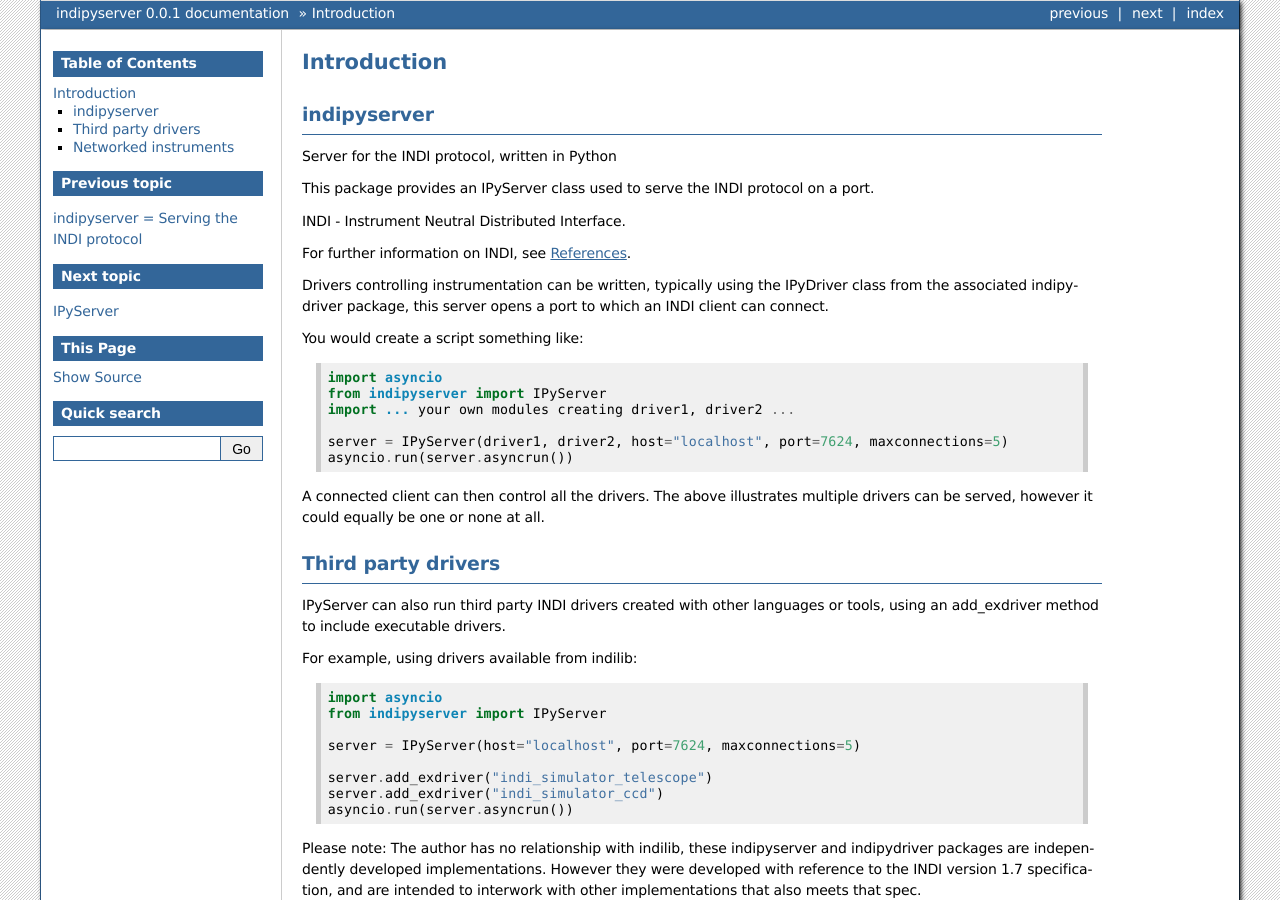
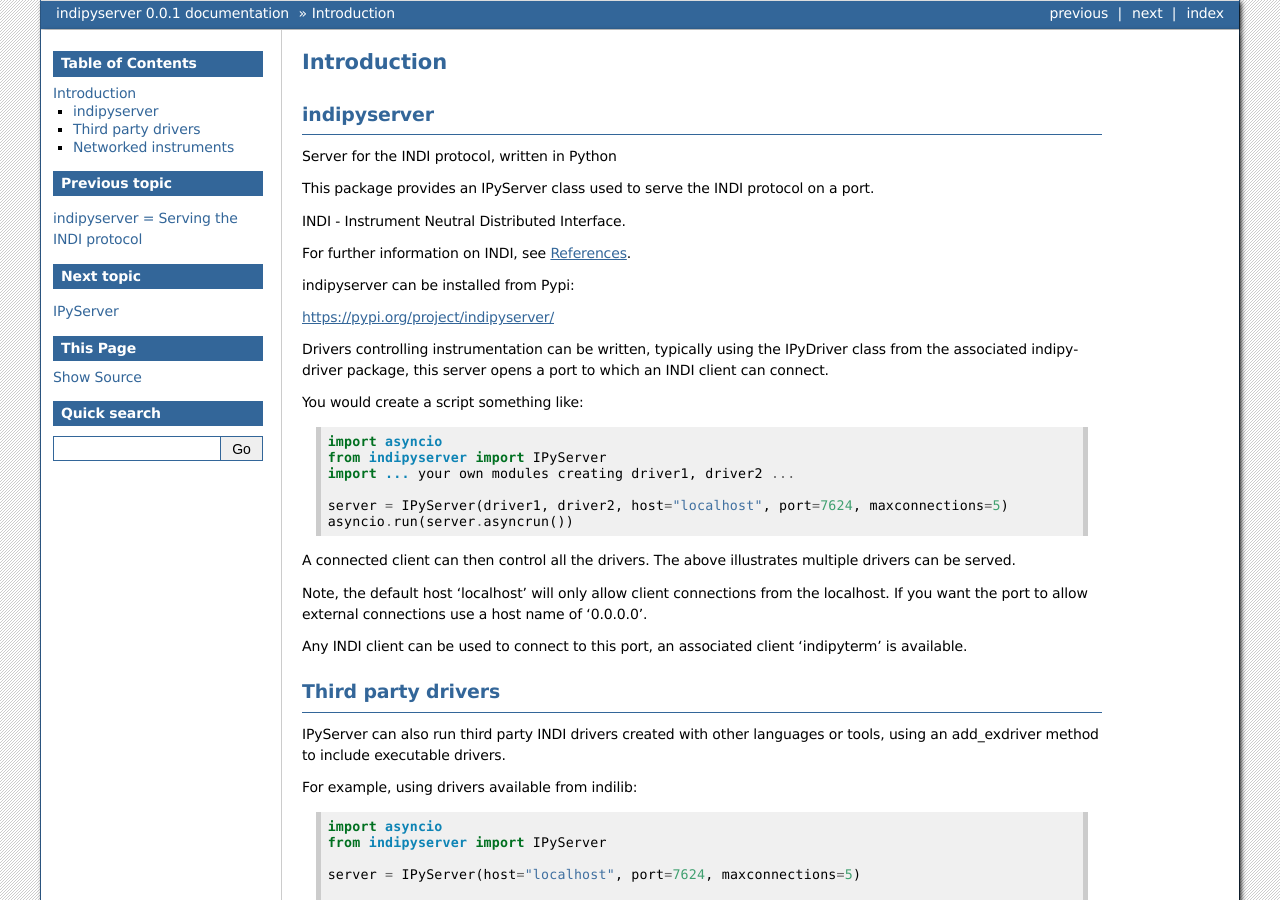
Before and after one commit to bernie-skipole/indipyserver, a Sphinx documentation site: the page built from docs/source/usage/introduction.rst, in a window 1280 px wide and 900 px high. Built offline with Sphinx 7.4.7, drawn with Linux system fonts in a browser that asks for light colours.

Commit message:
Project now avaliable on pypi

```diff
--- a/docs/source/usage/introduction.rst
+++ b/docs/source/usage/introduction.rst
@@ -13,6 +13,10 @@
 
 For further information on INDI, see :ref:`references`.
 
+indipyserver can be installed from Pypi:
+
+https://pypi.org/project/indipyserver/
+
 Drivers controlling instrumentation can be written, typically using the IPyDriver class from the associated indipydriver package, this server opens a port to which an INDI client can connect.
 
 You would create a script something like::
@@ -25,7 +29,11 @@
     server = IPyServer(driver1, driver2, host="localhost", port=7624, maxconnections=5)
     asyncio.run(server.asyncrun())
 
-A connected client can then control all the drivers. The above illustrates multiple drivers can be served, however it could equally be one or none at all.
+A connected client can then control all the drivers. The above illustrates multiple drivers can be served.
+
+Note, the default host 'localhost' will only allow client connections from the localhost. If you want the port to allow external connections use a host name of '0.0.0.0'.
+
+Any INDI client can be used to connect to this port, an associated client 'indipyterm' is available.
 
 
 Third party drivers
```
Also changed, not shown: README.md (+9 -1 lines).
